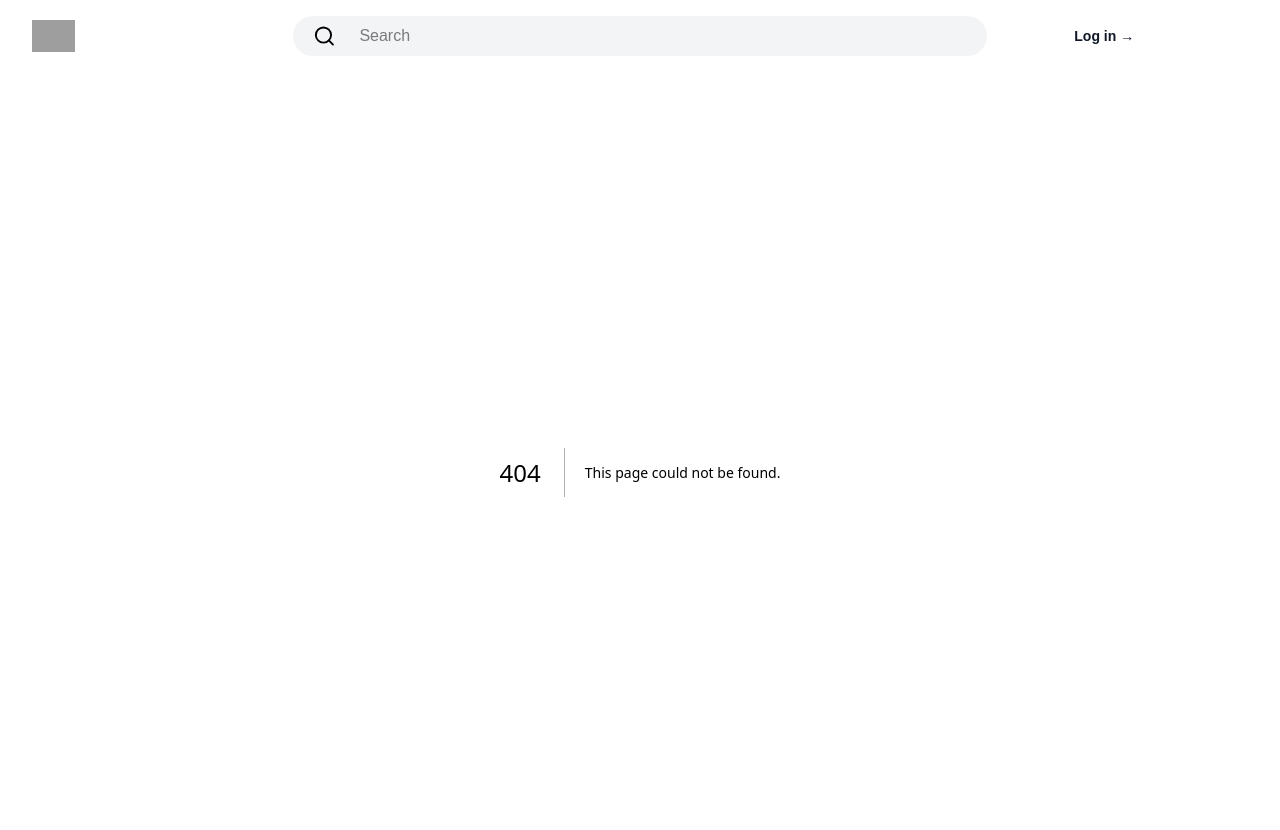
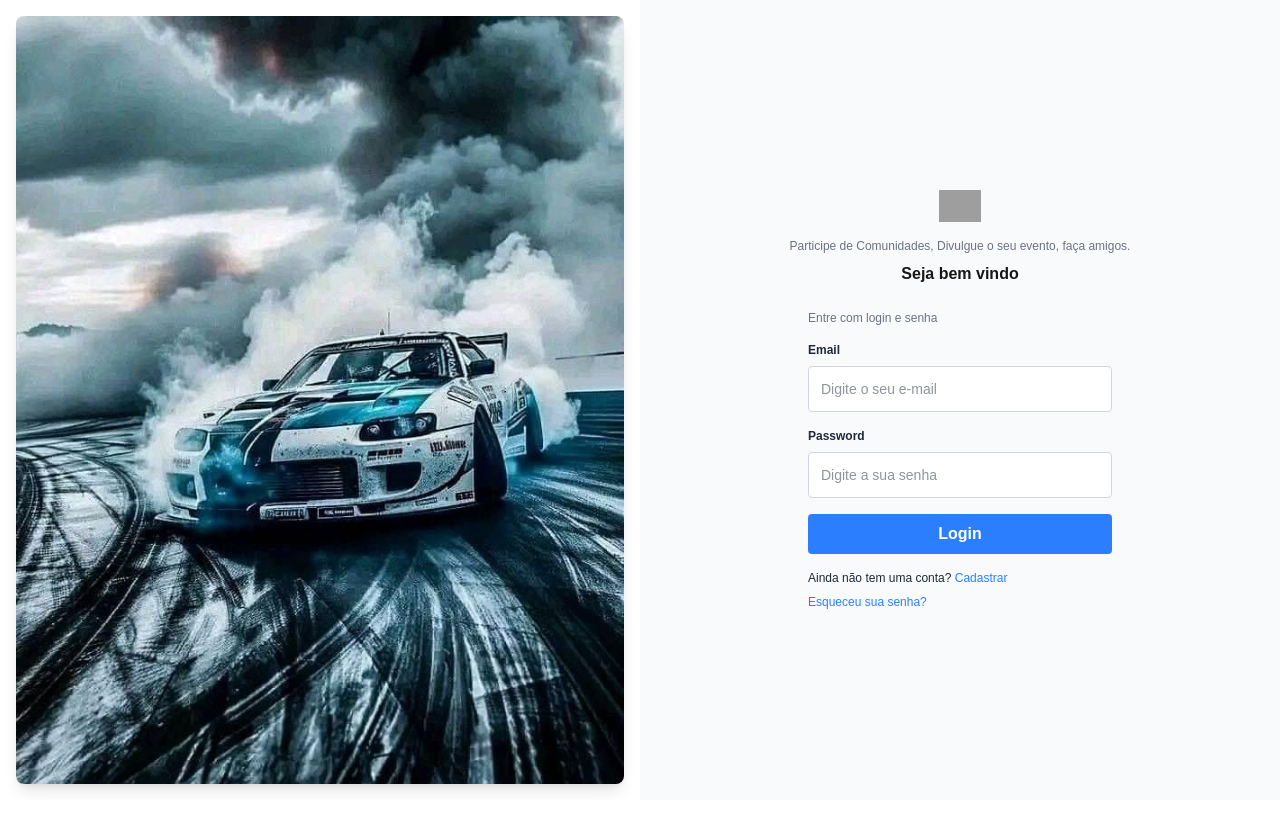
Before and after one commit to lucassgbm/social-media-frontend, a Next.js app: page /login in a window 1280 px wide. Before the commit this address had no page. Shown: the top 830 px of the page. After the commit the page ends 800 px from the top, so only its background shows below. Built offline with nearby package versions, Linux system fonts and the light colour scheme; grey boxes are pictures that could not be loaded.

Commit message:
refatoração e nova página de login

```diff
--- /dev/null
+++ b/components/icons/profile.tsx
@@ -0,0 +1,9 @@
+export default function ProfileIcon()
+{
+    return (
+        <svg xmlns="http://www.w3.org/2000/svg" fill="none" viewBox="0 0 24 24" strokeWidth="1.5" stroke="currentColor" className="size-6">
+            <path strokeLinecap="round" strokeLinejoin="round" d="M15.75 6a3.75 3.75 0 1 1-7.5 0 3.75 3.75 0 0 1 7.5 0ZM4.501 20.118a7.5 7.5 0 0 1 14.998 0A17.933 17.933 0 0 1 12 21.75c-2.676 0-5.216-.584-7.499-1.632Z" />
+        </svg>
+
+    )
+}
--- a/components/profile/profile-info.tsx
+++ b/components/profile/profile-info.tsx
@@ -1,3 +1,4 @@
+import Link from "next/link";
 import WhatsappIcon from "../icons/whatsapp";
 
 export default function ProfileInfo() {
@@ -38,10 +39,10 @@ export default function ProfileInfo() {
 
                 </div>
                 <div className="flex flex-row text-left mb-2 justify-end">
-                    <a href="profile/edit">
+                    <Link href="profile/edit">
 
                         <button className="w-[100px] bg-gray-100 hover:bg-gray-200 rounded-full text-sm font-semibold p-2 mt-4 cursor-pointer">Editar</button>
-                    </a>
+                    </Link>
                 </div>
 
             </div>
--- a/components/sidebar.tsx
+++ b/components/sidebar.tsx
@@ -5,6 +5,8 @@ import CommunityIcon from "./icons/community";
 import TrophyIcon from "./icons/trophy";
 import MessageIcon from "./icons/message";
 import SettingsIcon from "./icons/settings";
+import Link from "next/link";
+import ProfileIcon from "./icons/profile";
 
 export default function Sidebar() {
     return (
@@ -22,6 +24,7 @@ export default function Sidebar() {
             </div>
             <nav className="flex flex-col gap-4 items-center">
                 <ul className="list-none">
+                    <Link href="/">
                         <li className="flex w-full items-center gap-2 p-2 rounded-full hover:bg-gray-200 cursor-pointer">
                             <div className="bg-gray-100 rounded-full p-2">
                                 <HomeIcon />
@@ -29,6 +32,17 @@ export default function Sidebar() {
                             <label className="text-sm font-semibold">Home</label>
 
                         </li>
+                    </Link>
+                    <Link href="/profile">
+                        <li className="flex w-full items-center gap-2 p-2 rounded-full hover:bg-gray-200 cursor-pointer">
+                            <div className="bg-gray-100 rounded-full p-2">
+                                <ProfileIcon />
+                            </div>
+                            <label className="text-sm font-semibold">Perfil</label>
+
+                        </li>
+                    </Link>
+                    <Link href="/friends">
                         <li className="flex w-full items-center gap-2 p-2 rounded-full hover:bg-gray-200 cursor-pointer">
                             <div className="bg-gray-100 rounded-full p-2">
                                 <UsersIcon />
@@ -36,6 +50,7 @@ export default function Sidebar() {
                             <label className="text-sm font-semibold">Amigos</label>
 
                         </li>
+                    </Link>
                     <li className="flex w-full items-center gap-2 p-2 rounded-full hover:bg-gray-200 cursor-pointer">
                     <div className="bg-gray-100 rounded-full p-2">
                         <CommunityIcon />
--- a/src/app/(pages)/friends/page.tsx
+++ b/src/app/(pages)/friends/page.tsx
@@ -1,10 +1,14 @@
 
 import ListFriends from "../../../../components/friends/list-friends";
+import Header from "../../../../components/header";
 import Sidebar from "../../../../components/sidebar";
 
 
 export default function Home(){
     return(
+        <>
+
+            <Header />
             <div className="flex bg-gray-100 min-h-screen p-6 gap-6 text-gray-600">
                 <Sidebar />
 
@@ -18,5 +22,7 @@ export default function Home(){
 
                 </div>
             </div>
+
+        </>
     )
 }
--- /dev/null
+++ b/src/app/(pages)/login/page.tsx
@@ -0,0 +1,53 @@
+import Image from "next/image";
+
+export default function Home(){
+    return(
+        <div className="flex sm:flex-row flex-col">
+            <div className="sm:w-1/2 hidden sm:block flex w-full h-screen items-center justify-center p-4">
+                <div className="relative w-[100%] h-[100%] rounded-lg overflow-hidden shadow-lg">
+                    <Image
+                        src="/imgs/img_login2.jpg"
+                        alt="Foto - tela de login"
+                        fill
+                        className="object-cover"
+                        priority
+                    />
+                </div>
+            </div>
+            <div className="sm:w-1/2 flex flex-col w-full bg-gray-50 h-screen items-center justify-center p-4">
+                <div className="flex mb-4">
+                    <a href="#" className="-m-1.5 p-1.5">
+                        <span className="sr-only">Your Company</span>
+                        <img src="https://tailwindcss.com/plus-assets/img/logos/mark.svg?color=indigo&shade=600" alt="" className="h-8 w-auto" />
+                    </a>
+                </div>
+                <p className="text-xs text-gray-500 mb-2">
+                    Participe de Comunidades, Divulgue o seu evento, faça amigos.
+                </p>
+                <h1 className="flex flex-end text-md font-semibold mb-4">Seja bem vindo</h1>
+
+                <div className="w-[50%] text-gray-800 flex flex-col">
+
+
+                    <span className="text-xs mb-4 mt-2 text-gray-500">Entre com login e senha</span>
+
+                    <label className="font-semibold text-xs mb-2">Email</label>
+
+                    <input className="w-full text-sm border-1 border-gray-300 p-3 bg-white focus:outline-blue-400 rounded-sm" type="text" placeholder="Digite o seu e-mail"></input>
+
+                    <label className="font-semibold text-xs mt-4 mb-2">Password</label>
+
+                    <input className="w-full text-sm border-1 border-gray-300 p-3 bg-white focus:outline-blue-400 rounded-sm" type="password" placeholder="Digite a sua senha"></input>
+
+                    <button className="bg-blue-500 hover:bg-blue-700 text-white font-semibold py-2 px-4 mt-2 rounded-full mt-4 mb-2 rounded-sm cursor-pointer">Login</button>
+
+                    <span className="text-xs mb-2 mt-2">Ainda não tem uma conta?
+                        <a href="#" className="text-xs text-blue-500"> Cadastrar</a>
+                    </span>
+
+                    <a href="#" className="text-xs text-blue-500">Esqueceu sua senha?</a>
+                </div>
+            </div>
+        </div>
+    )
+}
--- a/src/app/(pages)/profile/edit/page.tsx
+++ b/src/app/(pages)/profile/edit/page.tsx
@@ -1,9 +1,12 @@
+import Header from "../../../../../components/header";
 import ProfileInfo from "../../../../../components/profile/profile-info";
 import Sidebar from "../../../../../components/sidebar";
 
 
 export default function Edit(){
     return(
+        <>
+            <Header />
             <div className="flex bg-gray-100 min-h-screen p-6 gap-6 text-gray-600">
                 <Sidebar />
 
@@ -18,5 +21,6 @@ export default function Edit(){
                 </div>
 
             </div>
+        </>
     )
 }
--- a/src/app/(pages)/profile/page.tsx
+++ b/src/app/(pages)/profile/page.tsx
@@ -6,39 +6,44 @@ import Sidebar from "../../../../components/sidebar";
 import { Splide, SplideSlide } from "@splidejs/react-splide";
 import '@splidejs/react-splide/css';
 import Image from "next/image";
+import Link from "next/link";
+import Header from "../../../../components/header";
 
 export default function Home(){
     return(
+        <>
+            <Header />
+
             <div className="flex bg-gray-100 min-h-screen p-6 gap-6 text-gray-600">
                 <Sidebar />
 
                 <div className="w-3/6 flex flex-col">
                     <div className="w-full flex flex-row gap-4 mb-4">
 
-                    <a href="friends"
+                        <Link href="friends"
                             className="w-1/3 bg-white h-full hover:shadow-lg cursor-pointer rounded-2xl p-4"
                         >
                             <h2 className="text-xs font-semibold">Amigos</h2>
                             <div className="flex flex-col h-[50px] justify-end">
                                 <span className="text-xs font-normal text-gray-500">200 amigos</span>
                             </div>
-                    </a>
-                    <a href="events"
+                        </Link>
+                        <Link href="events"
                             className="w-1/3 bg-white h-full hover:shadow-lg cursor-pointer rounded-2xl p-4"
                         >
                             <h2 className="text-xs font-semibold">Eventos</h2>
                             <div className="flex flex-col h-[50px] justify-end">
                                 <span className="text-xs font-normal text-gray-500">2 eventos</span>
                             </div>
-                    </a>
-                    <a href="communities"
+                        </Link>
+                        <Link href="communities"
                             className="w-1/3 bg-white h-full hover:shadow-lg cursor-pointer rounded-2xl p-4"
                         >
                             <h2 className="text-xs font-semibold">Comunidades</h2>
                             <div className="flex flex-col h-[50px] justify-end">
                                 <span className="text-xs font-normal text-gray-500">10 comunidades</span>
                             </div>
-                    </a>
+                        </Link>
 
                     </div>
                     <ProfileInfo />
@@ -125,5 +130,6 @@ export default function Home(){
                 </div>
 
             </div>
+        </>
     )
 }
--- a/src/app/layout.tsx
+++ b/src/app/layout.tsx
@@ -1,7 +1,6 @@
 import type { Metadata } from "next";
 import { Geist, Geist_Mono } from "next/font/google";
 import "./globals.css";
-import Header from "../../components/header";
 
 const geistSans = Geist({
   variable: "--font-geist-sans",
@@ -28,7 +27,7 @@ export default function RootLayout({
       <body
         className={`${geistSans.variable} ${geistMono.variable} antialiased`}
       >
-        <Header />
+
         {children}
       </body>
     </html>
--- a/src/app/page.tsx
+++ b/src/app/page.tsx
@@ -7,10 +7,12 @@ import EllipsisVerticalIcon from "../../components/icons/ellipsis";
 import InfoIcon from "../../components/icons/info";
 import MoneyIcon from "../../components/icons/money";
 import Sidebar from "../../components/sidebar";
+import Header from "../../components/header";
 
 export default function Home() {
   return (
     <>
+      <Header />
       <div className="flex bg-gray-100 min-h-screen p-6 gap-6 text-gray-600">
 
         <Sidebar />
```
Also changed, not shown: public/imgs/img_login2.jpg (added), 1 other file (tests, documents, lock files or other folders). Lines whose indentation alone changed are shown as unchanged.
